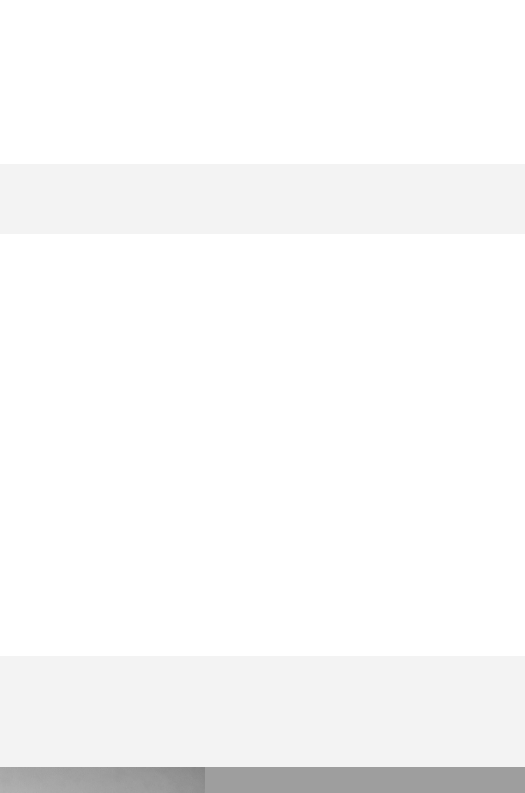
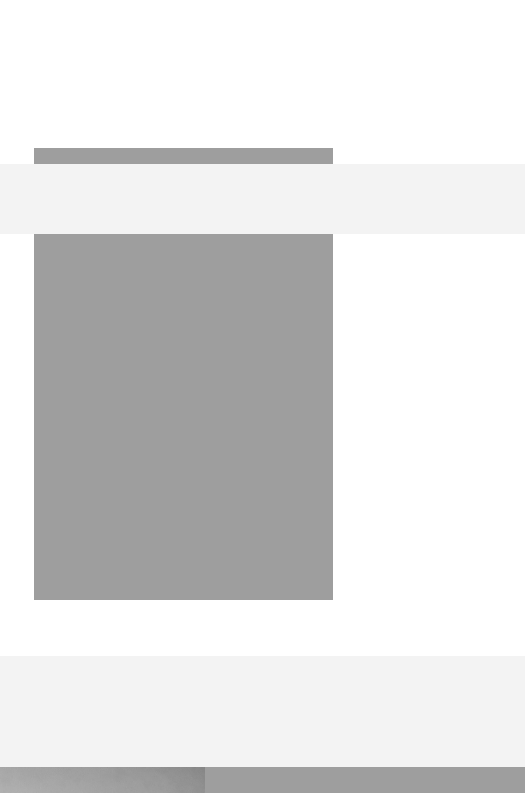
Before and after one commit to sofiacarballo/Replicas, a plain HTML site: page ThirdLandingPage/index.html in a window 1280 px wide. Shown: the part 566-1359 px from the top of the page, 755-1280 px from the left. Drawn offline with Linux system fonts and the light colour scheme; the site is published under a folder, as on GitHub Pages, so addresses that start at the root find nothing.

Commit message:
Fix .about section img path

```diff
--- a/ThirdLandingPage/style.css
+++ b/ThirdLandingPage/style.css
@@ -127,7 +127,7 @@ nav li {
 }
 
 #plant-img {
-    background-image: url("/images/image.jpg");
+    background-image: url("images/image.jpg");
     background-size: cover;
     background-position: left;
     background-repeat: no-repeat;
```
